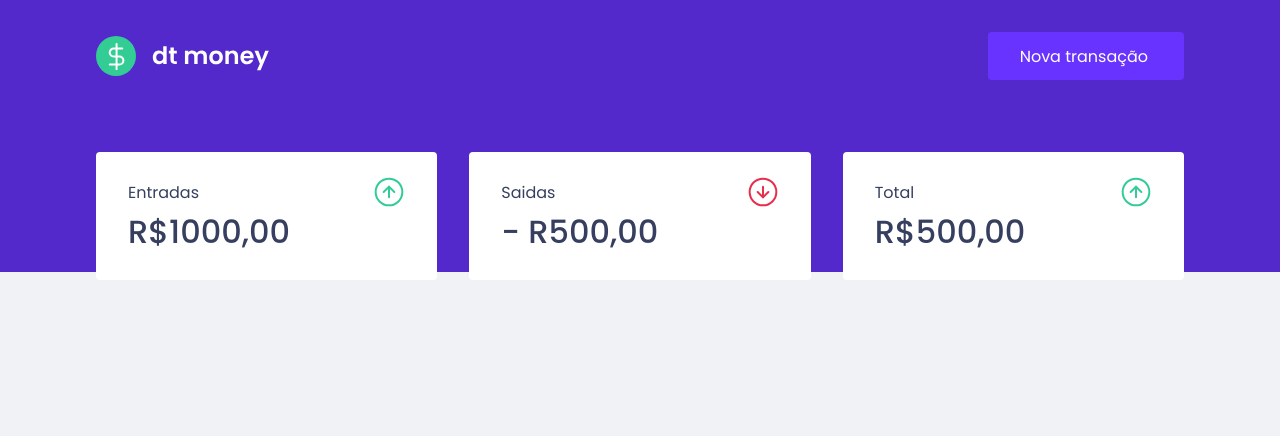
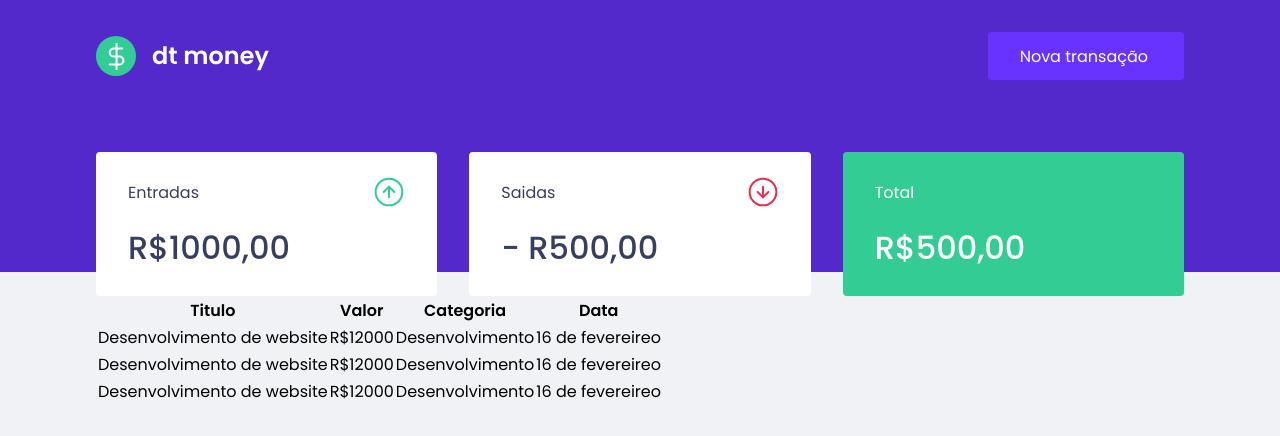
Before and after one commit to MikaelSantos1/IgniteModulo2-React, a React (Create React App) app: page / in a window 1280 px wide. Shown: the top 436 px of the page. Built offline with nearby package versions, Linux system fonts and the light colour scheme.

Commit message:
component TransactionTable

```diff
--- a/package.json
+++ b/package.json
@@ -6,6 +6,7 @@
     "react": "^17.0.2",
     "react-dom": "^17.0.2",
     "react-scripts": "5.0.0",
+    "styled-components": "^5.3.3",
     "web-vitals": "^2.1.0"
   },
   "devDependencies": {
@@ -16,6 +17,7 @@
     "@types/node": "^16.7.13",
     "@types/react": "^17.0.20",
     "@types/react-dom": "^17.0.9",
+    "@types/styled-components": "^5.1.22",
     "typescript": "^4.4.2"
   },
   "scripts": {
--- a/src/components/Dashboard/index.tsx
+++ b/src/components/Dashboard/index.tsx
@@ -1,11 +1,12 @@
 import { Summary } from "../Summary";
+import { TransactionTable } from "../TransactionTable";
 import { Container } from "./styles";
 
 export function Dashboard(){
     return(
         <Container>
             <Summary/>
-
+            <TransactionTable/>
 
         </Container>
     )
--- a/src/components/Summary/index.tsx
+++ b/src/components/Summary/index.tsx
@@ -15,15 +15,15 @@ export function Summary(){
             <div>
                 <header>
                     <p>Saidas</p>
-                    <img src={outcomeImg} alt="Entradas" />
+                    <img src={outcomeImg} alt="SAIDAS" />
                 </header>
                 <strong> - R500,00</strong>
             </div>
 
-            <div>
+            <div className="highlight-background">
                 <header>
                     <p>Total</p>
-                    <img src={incomeImg} alt="Entradas" />
+                    <img src={incomeImg} alt="Total" />
                 </header>
                 <strong>R$500,00</strong>
             </div>
--- a/src/components/Summary/styles.ts
+++ b/src/components/Summary/styles.ts
@@ -19,10 +19,15 @@ export const Container = styled.div`
         }
 
         strong{
+            display:block;
             margin-top:1rem;
             font-size:2rem;
             font-weight:500;
             line-height:3rem;
         }
+        &.highlight-background{
+            background-color:var(--green);
+            color:#fff;
+        }
     }
 `
--- /dev/null
+++ b/src/components/TransactionTable/index.tsx
@@ -0,0 +1,39 @@
+import { Container } from "./styles"
+
+export function TransactionTable() {
+  return (
+    <Container>
+      <table>
+        <thead>
+          <tr>
+            <th>Titulo</th>
+            <th>Valor</th>
+            <th>Categoria</th>
+            <th>Data</th>
+          </tr>
+        </thead>
+        <tbody>
+          <tr>
+            <td>  Desenvolvimento de website </td>
+            <td>R$12000</td>
+            <td>Desenvolvimento</td>
+            <td>16 de fevereireo</td>
+          </tr>
+          <tr>
+            <td>  Desenvolvimento de website </td>
+            <td>R$12000</td>
+            <td>Desenvolvimento</td>
+            <td>16 de fevereireo</td>
+          </tr>
+          <tr>
+            <td>  Desenvolvimento de website </td>
+            <td>R$12000</td>
+            <td>Desenvolvimento</td>
+            <td>16 de fevereireo</td>
+          </tr>
+        </tbody>
+      </table>
+      </Container>
+
+  )
+}
--- /dev/null
+++ b/src/components/TransactionTable/styles.ts
@@ -0,0 +1,3 @@
+import styled from "styled-components";
+
+export const Container = styled.div``
--- a/src/styles/global.ts
+++ b/src/styles/global.ts
@@ -5,7 +5,7 @@ export const GlobalStyle = createGlobalStyle`
        --background:#f0f2f5;
        --red:#E52E4D;
        --blue:#5429cc;
-
+       --green:#33cc95;
        --blue-light:#6933ff;
 
 
```
Also changed, not shown: 1 other file (tests, documents, lock files or other folders).
